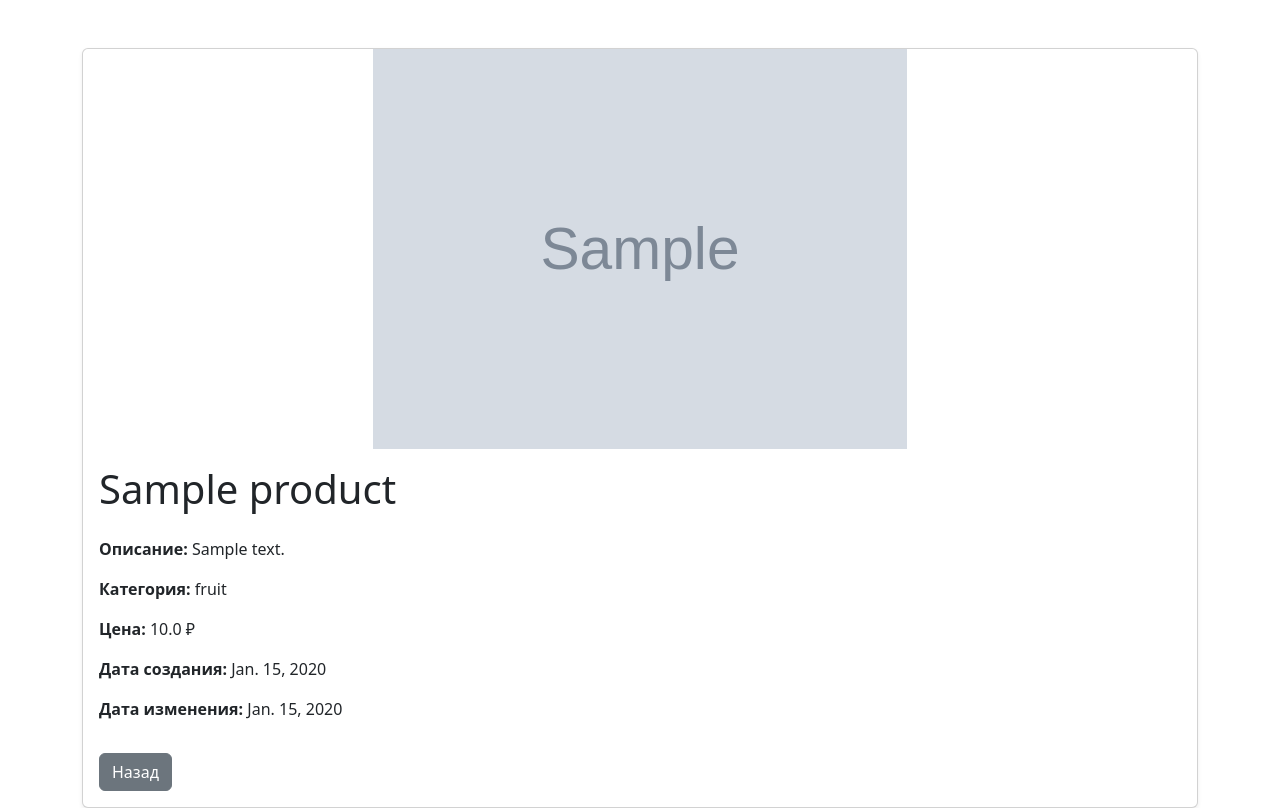
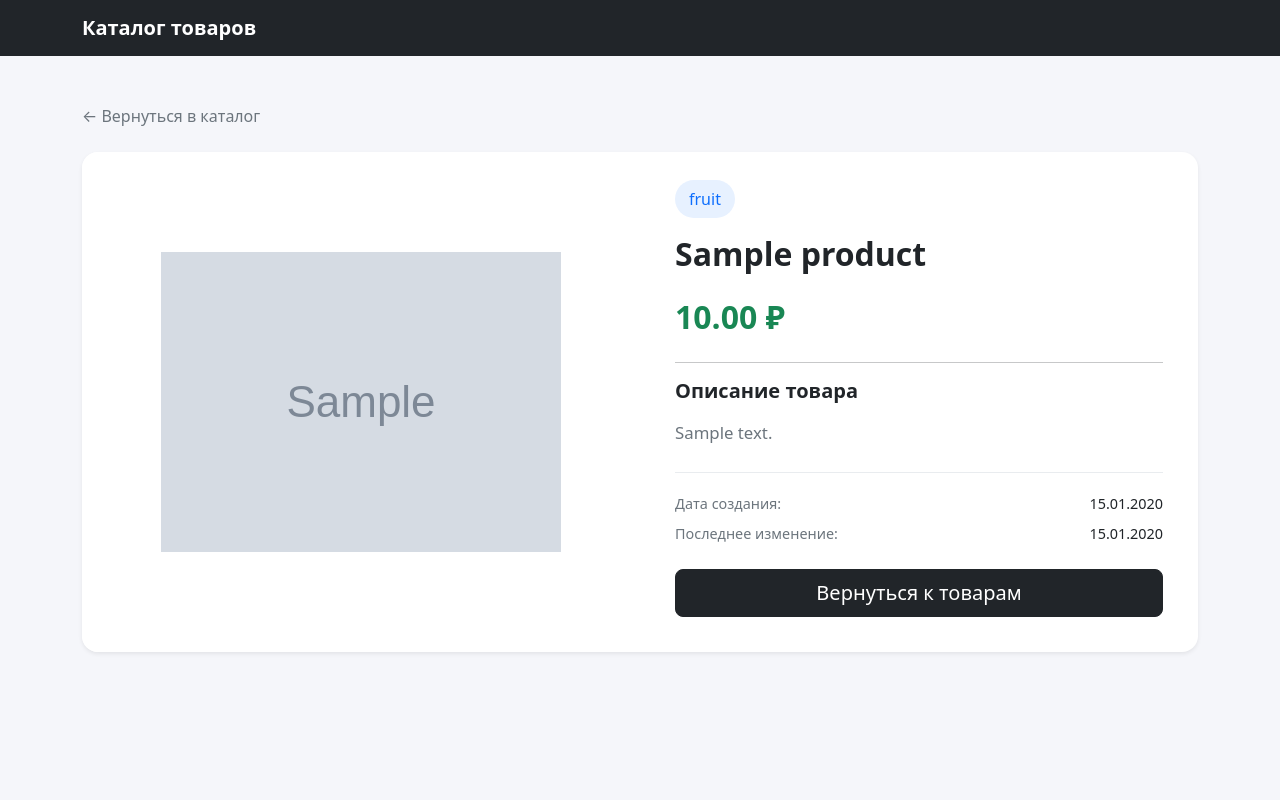
Before and after one commit to Mihaski/DjangoCourses, a Django app: page /catalog/product_detail/1/ in a window 1280 px wide. After the commit the page ends 656 px from the top, so only its background shows below. Run offline with Django 5.2, Linux system fonts and the light colour scheme; data comes from the database, SQL or seed files in the repository; tables that the repository leaves empty hold one stand-in row (values such as "Sample post"); grey boxes marked "Sample" are stand-in pictures; parts of the project's set-up code (start-up, migrations or seed data) failed here and were passed over; some libraries are stand-ins or nearby versions.

Commit message:
task1 - refactor

```diff
--- a/catalog/templates/catalog/product_detail.html
+++ b/catalog/templates/catalog/product_detail.html
@@ -4,63 +4,175 @@
     <meta charset="UTF-8">
     <meta name="viewport" content="width=device-width, initial-scale=1">
 
-    <title>{{ product.product_name }}</title>
+    <title>{{ product.product_name }} | Каталог</title>
 
     <link href="/static/css/bootstrap.min.css" rel="stylesheet">
+
+    <style>
+        body {
+            background-color: #f5f6fa;
+            color: #343a40;
+        }
+
+        .product-card {
+            border: none;
+            border-radius: 16px;
+            overflow: hidden;
+        }
+
+        .product-image-wrapper {
+            min-height: 400px;
+            height: 100%;
+            background-color: #ffffff;
+            display: flex;
+            align-items: center;
+            justify-content: center;
+            padding: 25px;
+        }
+
+        .product-image {
+            max-width: 100%;
+            max-height: 430px;
+            object-fit: contain;
+        }
+
+        .product-info {
+            padding: 35px;
+        }
+
+        .product-title {
+            font-size: 2rem;
+            font-weight: 700;
+            margin-bottom: 20px;
+        }
+
+        .product-price {
+            font-size: 2rem;
+            font-weight: 700;
+            color: #198754;
+            margin: 25px 0;
+        }
+
+        .product-description {
+            color: #6c757d;
+            line-height: 1.7;
+            font-size: 1.05rem;
+        }
+
+        .product-meta {
+            border-top: 1px solid #e9ecef;
+            margin-top: 25px;
+            padding-top: 20px;
+            color: #6c757d;
+            font-size: 0.9rem;
+        }
+
+        .category-badge {
+            background-color: #e7f1ff;
+            color: #0d6efd;
+            font-weight: 500;
+            padding: 8px 14px;
+            border-radius: 20px;
+        }
+    </style>
 </head>
 
 <body>
 
-<div class="container mt-5">
+<nav class="navbar navbar-expand-lg navbar-dark bg-dark">
+    <div class="container">
+        <a class="navbar-brand fw-bold" href="/">
+            Каталог товаров
+        </a>
+    </div>
+</nav>
 
-    <div class="card shadow-sm">
+<div class="container py-5">
 
-        {% if product.product_picture %}
-        <img src="{{ product.product_picture.url }}"
-             class="card-img-top"
-             alt="{{ product.product_name }}"
-             style="max-height: 400px; object-fit: contain;">
-        {% endif %}
+    <div class="mb-4">
+        <a href="/" class="text-decoration-none text-secondary">
+            ← Вернуться в каталог
+        </a>
+    </div>
 
-        <div class="card-body">
+    <div class="card product-card shadow-sm">
+        <div class="row g-0">
 
-            <h1 class="card-title mb-4">
-                {{ product.product_name }}
-            </h1>
+            <!-- Изображение товара -->
+            <div class="col-lg-6">
+                <div class="product-image-wrapper">
 
-            <p>
-                <strong>Описание:</strong>
-                {{ product.product_describe }}
-            </p>
+                    {% if product.product_picture %}
+                        <img
+                            src="{{ product.product_picture.url }}"
+                            class="product-image"
+                            alt="{{ product.product_name }}"
+                        >
+                    {% else %}
+                        <div class="text-center text-secondary">
+                            <div class="display-1">📦</div>
+                            <p>Изображение отсутствует</p>
+                        </div>
+                    {% endif %}
 
-            <p>
-                <strong>Категория:</strong>
-                {{ product.product_category.category_name }}
-            </p>
+                </div>
+            </div>
 
-            <p>
-                <strong>Цена:</strong>
-                {{ product.product_price }} ₽
-            </p>
+            <!-- Информация о товаре -->
+            <div class="col-lg-6">
+                <div class="product-info">
 
-            <p>
-                <strong>Дата создания:</strong>
-                {{ product.created_at }}
-            </p>
+                    <span class="category-badge">
+                        {{ product.product_category.category_name }}
+                    </span>
 
-            <p>
-                <strong>Дата изменения:</strong>
-                {{ product.updated_at }}
-            </p>
+                    <h1 class="product-title mt-4">
+                        {{ product.product_name }}
+                    </h1>
 
-            <a href="/" class="btn btn-secondary mt-3">
-                Назад
-            </a>
+                    <h2 class="product-price">
+                        {{ product.product_price|floatformat:2 }} ₽
+                    </h2>
+
+                    <hr>
+
+                    <h5 class="fw-bold mb-3">Описание товара</h5>
+
+                    <p class="product-description">
+                        {{ product.product_describe|default:"Описание товара отсутствует." }}
+                    </p>
+
+                    <div class="product-meta">
+                        <div class="d-flex justify-content-between mb-2">
+                            <span>Дата создания:</span>
+                            <span class="text-dark">
+                                {{ product.created_at|date:"d.m.Y" }}
+                            </span>
+                        </div>
+
+                        <div class="d-flex justify-content-between">
+                            <span>Последнее изменение:</span>
+                            <span class="text-dark">
+                                {{ product.updated_at|date:"d.m.Y" }}
+                            </span>
+                        </div>
+                    </div>
+
+                    <div class="mt-4">
+                        <a href="/" class="btn btn-dark btn-lg w-100">
+                            Вернуться к товарам
+                        </a>
+                    </div>
+
+                </div>
+            </div>
 
         </div>
     </div>
 
 </div>
 
+<script src="/static/js/bootstrap.bundle.min.js"></script>
+
 </body>
 </html>
```
Also changed, not shown: images/pic.jpg (added), images/pic_1brbwwP.jpg (added), images/pic_SZ9or21.jpg (added), images/pic_knopeKV.jpg (added).
